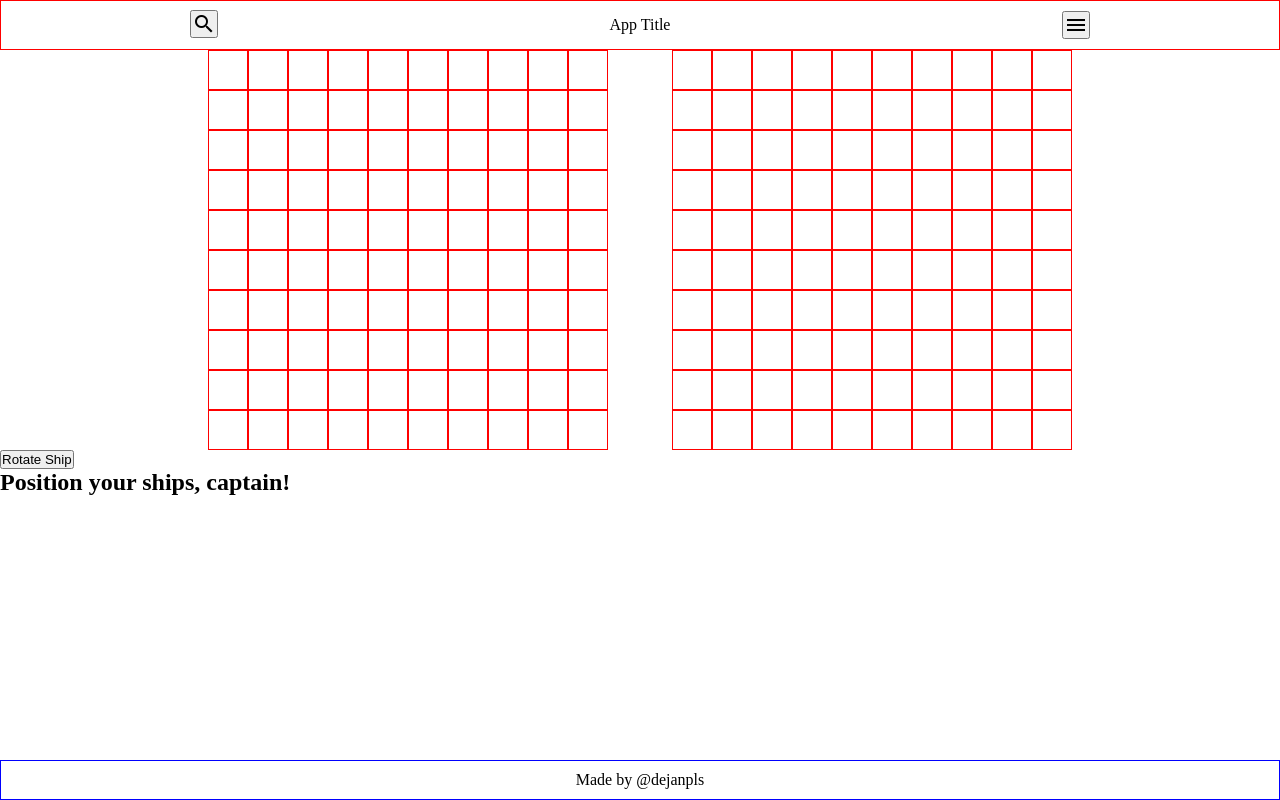
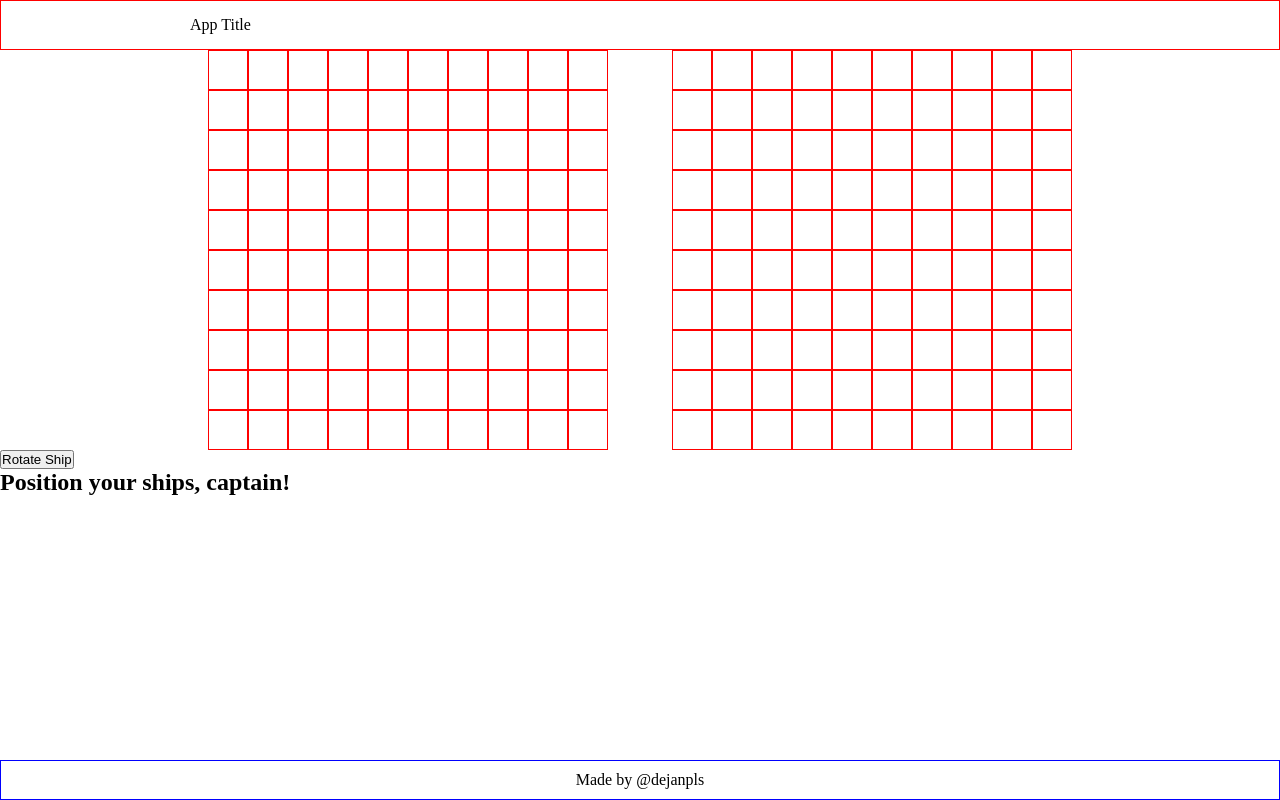
Before and after one commit to dejanpls/battleship, a website built with webpack: page src/template.html in a window 1280 px wide. Built offline with nearby package versions, Linux system fonts and the light colour scheme.

Commit message:
feat: structure menu container to remove unnecessary divs

```diff
--- a/src/template.html
+++ b/src/template.html
@@ -24,11 +24,7 @@
     <div id="wrapper">
       <div id="menu-container">
         <div id="menu">
-          <div id="search-container">
-            <button id="search-btn" class="material-icons">search</button>
-          </div>
           <div id="logo">App Title</div>
-          <button id="sidebar-toggle" class="material-icons">menu</button>
         </div>
       </div>
 
```
